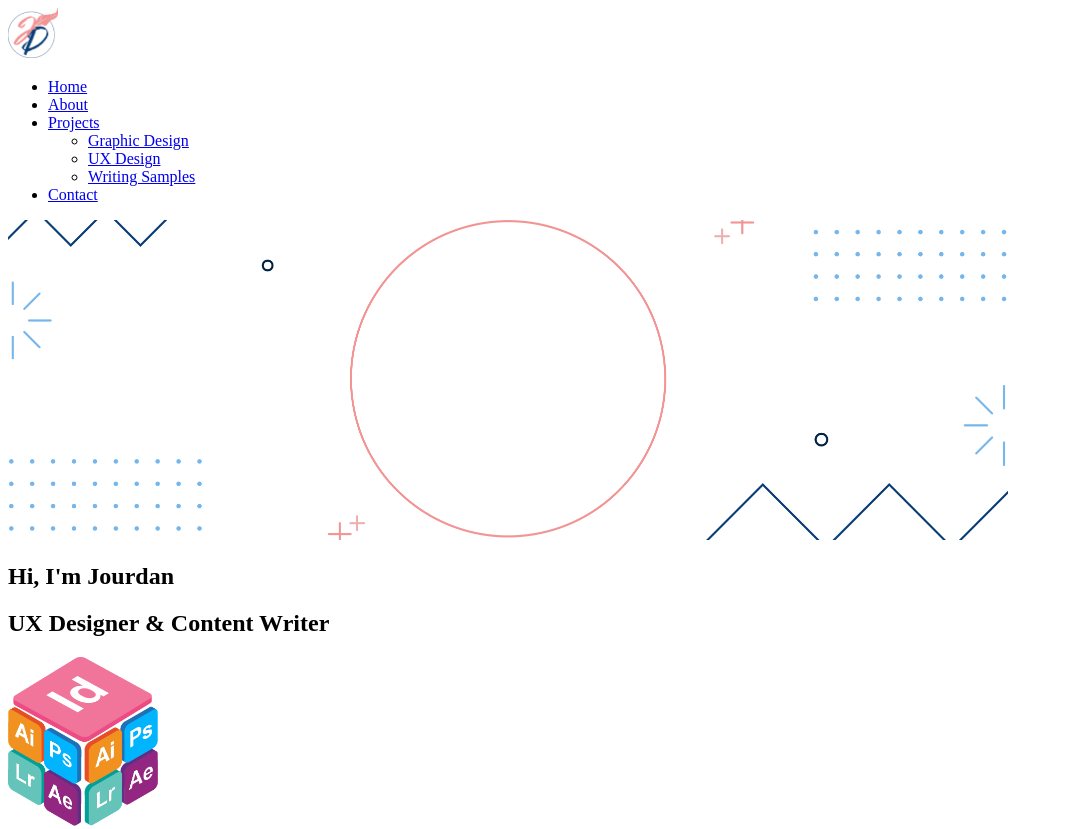
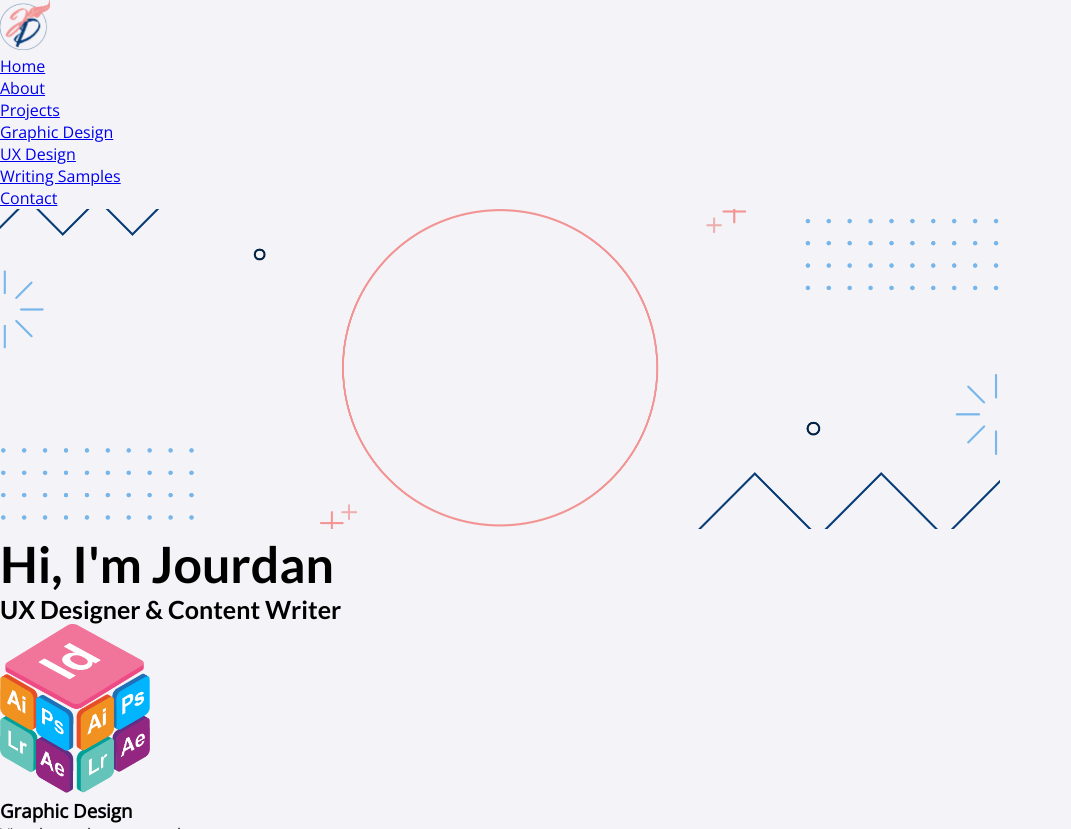
Before and after one commit to JDekle7/p3-dekle-jourdan, a plain HTML site: page index.html in a window 1280 px wide. Shown: the top 829 px of the page, without its empty margins (0-1071 px from the left). Drawn offline with Linux system fonts and the light colour scheme.

Commit message:
added fonts

```diff
--- a/css/stylesheet.css
+++ b/css/stylesheet.css
@@ -0,0 +1,33 @@
+@font-face {
+    font-family: 'opensans-regular';
+    src: url('../fonts/opensans-regular.ttf');
+}
+
+@font-face {
+    font-family: 'lato-bold';
+    src: url('../fonts/lato-bold.ttf');
+}
+
+* {
+    margin: 0;
+    padding: 0;
+    border: 0;
+    box-sizing: border-box;
+}
+
+
+
+body {
+    font-family: 'opensans-regular';
+    background: #f4f4f8
+}
+
+h1 {
+    font-family: 'lato-bold', sans-serif;
+    font-size: 50px;
+}
+
+.job-title {
+    font-family: 'lato-bold', sans-serif;
+    font-size: 25px;
+}
--- a/index.html
+++ b/index.html
@@ -5,7 +5,7 @@
         <title>Jourdan Dekle</title>
         <!--favicon-->
         <link rel="shortcut icon" href="images/favicon.ico">
-        <link rel="stylesheet" href="css/stylesheet.css">
+        <link rel="stylesheet" type="text/css" href="css/stylesheet.css">
     </head>
     <body>
         <header>
```
Also changed, not shown: fonts/lato-black.ttf (added), fonts/lato-bold.ttf (added), fonts/lato-regular.ttf (added), fonts/opensans-bold.ttf (added), fonts/opensans-medium.ttf (added), fonts/opensans-regular.ttf (added), fonts/opensans-semibold.ttf (added), fonts/roboto-black.ttf (added), fonts/roboto-bold.ttf (added), fonts/roboto-medium.ttf (added), fonts/roboto-regular.ttf (added).
